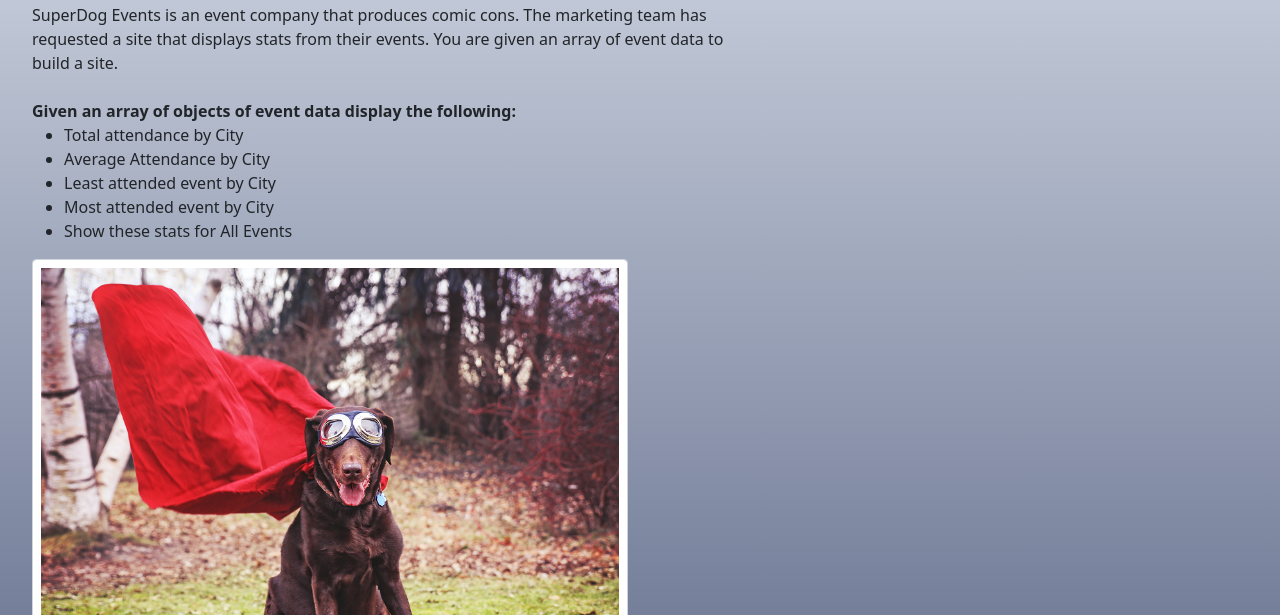
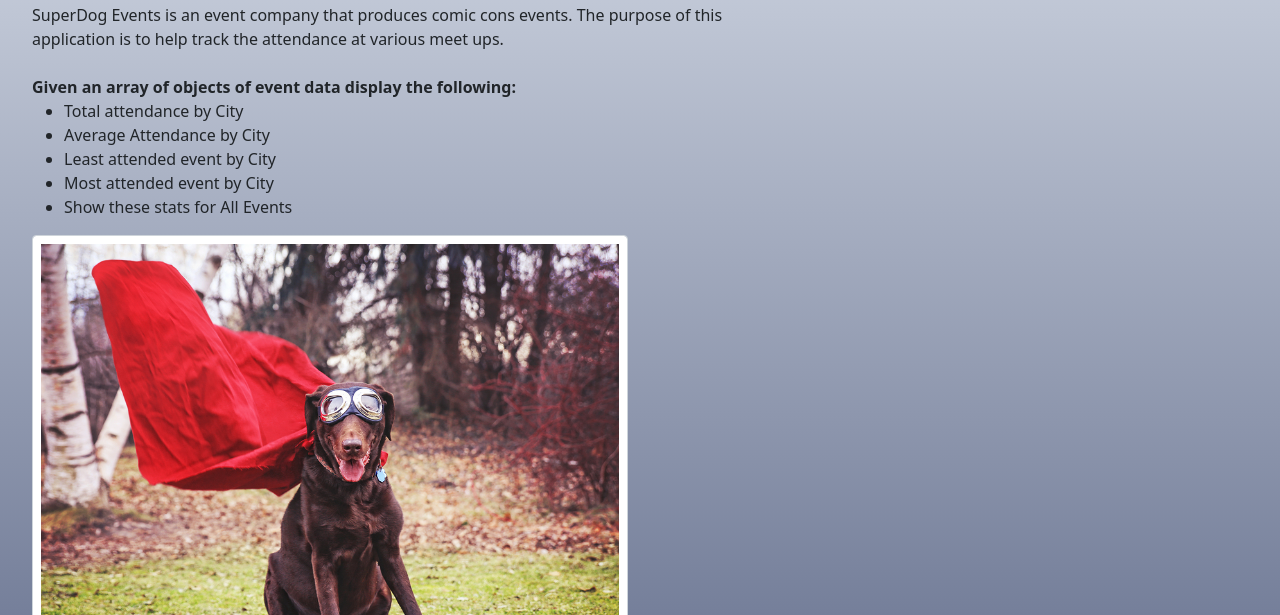
Before and after one commit to ehartjen/Super-Dog, a plain HTML site: page index.html in a window 1280 px wide. Shown: the part 185-800 px from the top of the page. Drawn offline with nearby package versions, Linux system fonts and the light colour scheme.

Commit message:
Update index.html

```diff
--- a/index.html
+++ b/index.html
@@ -58,10 +58,8 @@
                     <div class="col-sm-7">
                         <p>
                             <h1>Super Dog Events: A Coding Challenge</h1>
-                            SuperDog Events is an event company that produces comic cons. The marketing team has
-                            requested a
-                            site that displays stats from their events. You are given an array of event data to build a
-                            site.
+                            SuperDog Events is an event company that produces comic cons events. The purpose of this
+                            application is to help track the attendance at various meet ups.
                             <br><br>
                             <b>Given an array of objects of event data display the following:</b>
                             <ul>
```
